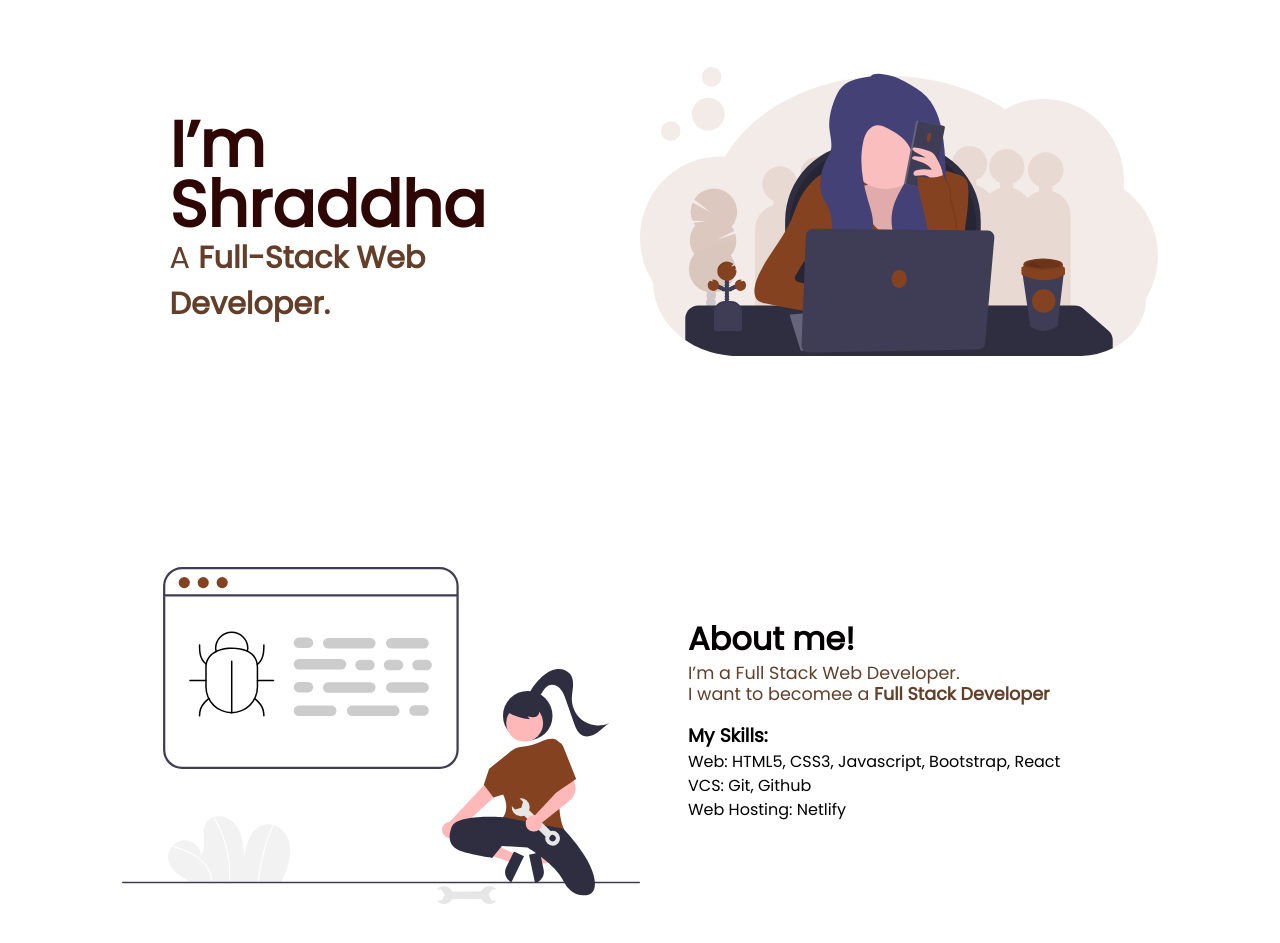
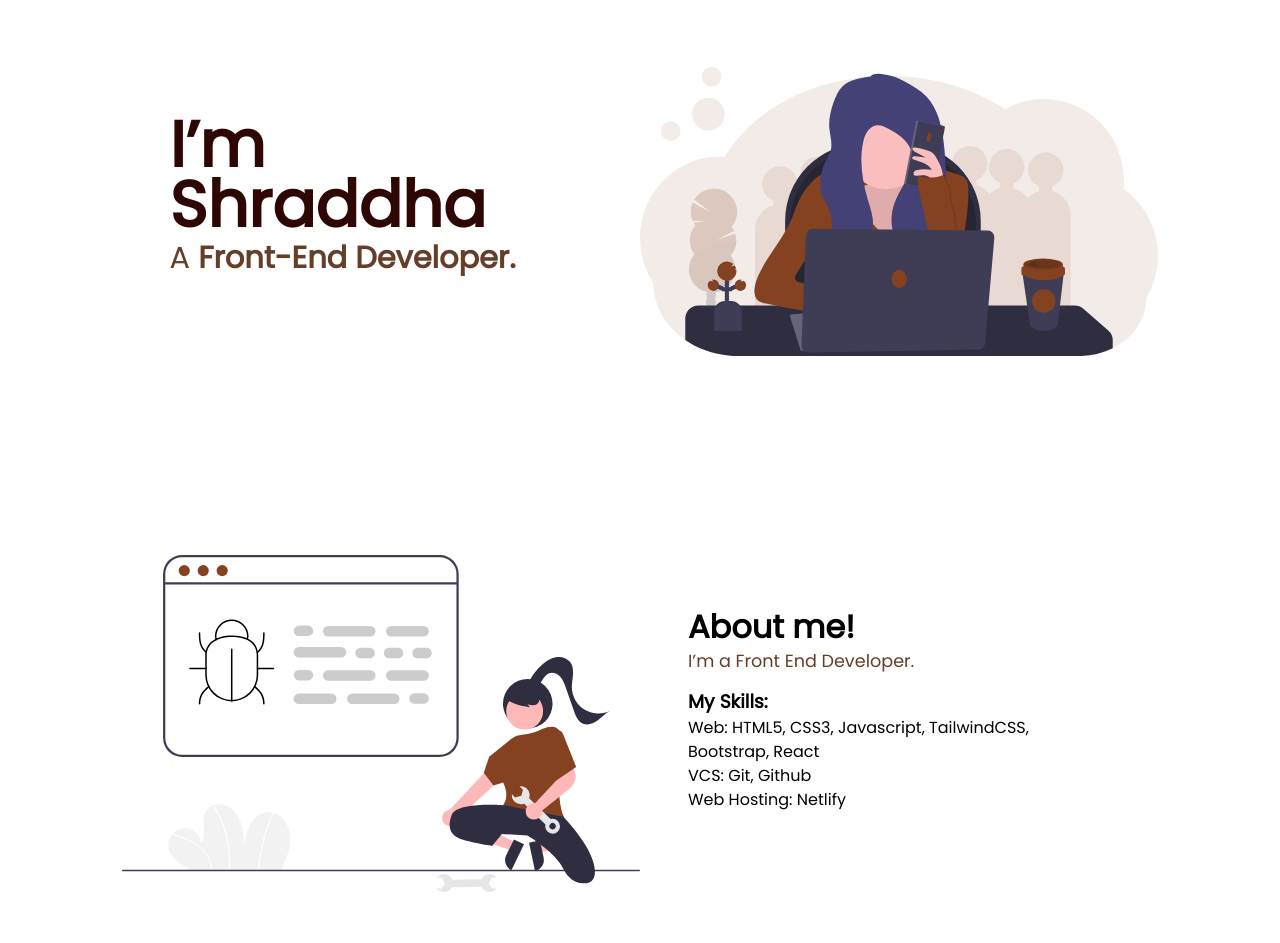
Before and after one commit to shraddha15-creator/shraddhaMuley-site, a plain HTML site: page index.html in a window 1280 px wide. Shown: the part 311-1254 px from the top of the page. Drawn offline with nearby package versions, Linux system fonts and the light colour scheme.

Commit message:
skills update

```diff
--- a/index.html
+++ b/index.html
@@ -35,7 +35,7 @@
 
             <div class="main-text">
                 <h1>I’m Shraddha</h1>
-                <p> A <strong>Full-Stack Web Developer. </strong>
+                <p> A <strong>Front-End Developer. </strong>
                 </p>
             </div>
 
@@ -55,12 +55,12 @@
             </div>
             <div class="about-me-text">
                 <h1>About me!</h1>
-                <p>I’m a Full Stack Web Developer.
-                    <br>I want to becomee a <strong>Full Stack Developer</strong>
+                <p>I’m a Front End Developer.
+
 
                 <h3>My Skills:</h3>
                 <ul>
-                    <li>Web: HTML5, CSS3, Javascript, Bootstrap, React</li>
+                    <li>Web: HTML5, CSS3, Javascript, TailwindCSS, Bootstrap, React</li>
                     <li>VCS: Git, Github</li>
                     <li>Web Hosting: Netlify</li>
                 </ul>
```
